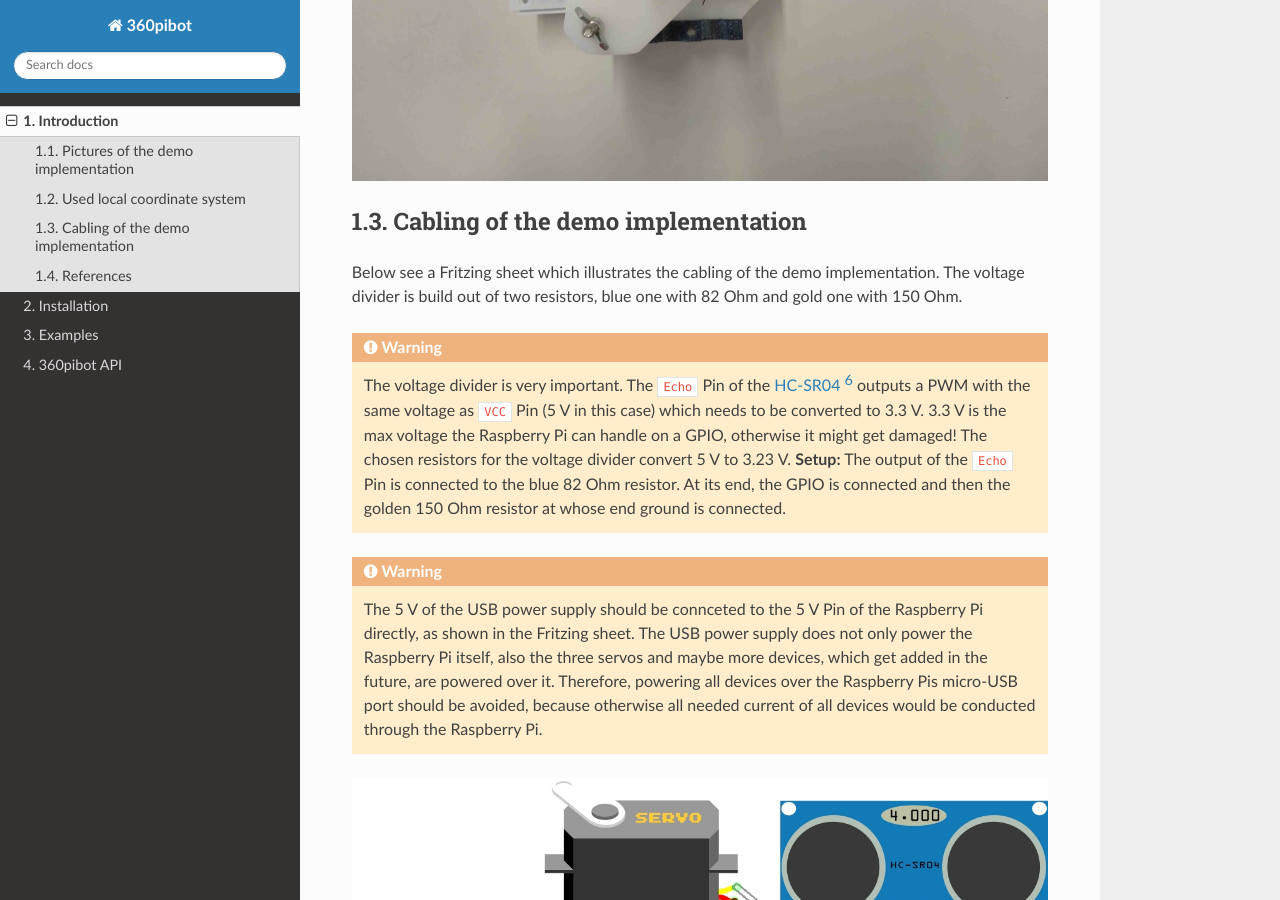
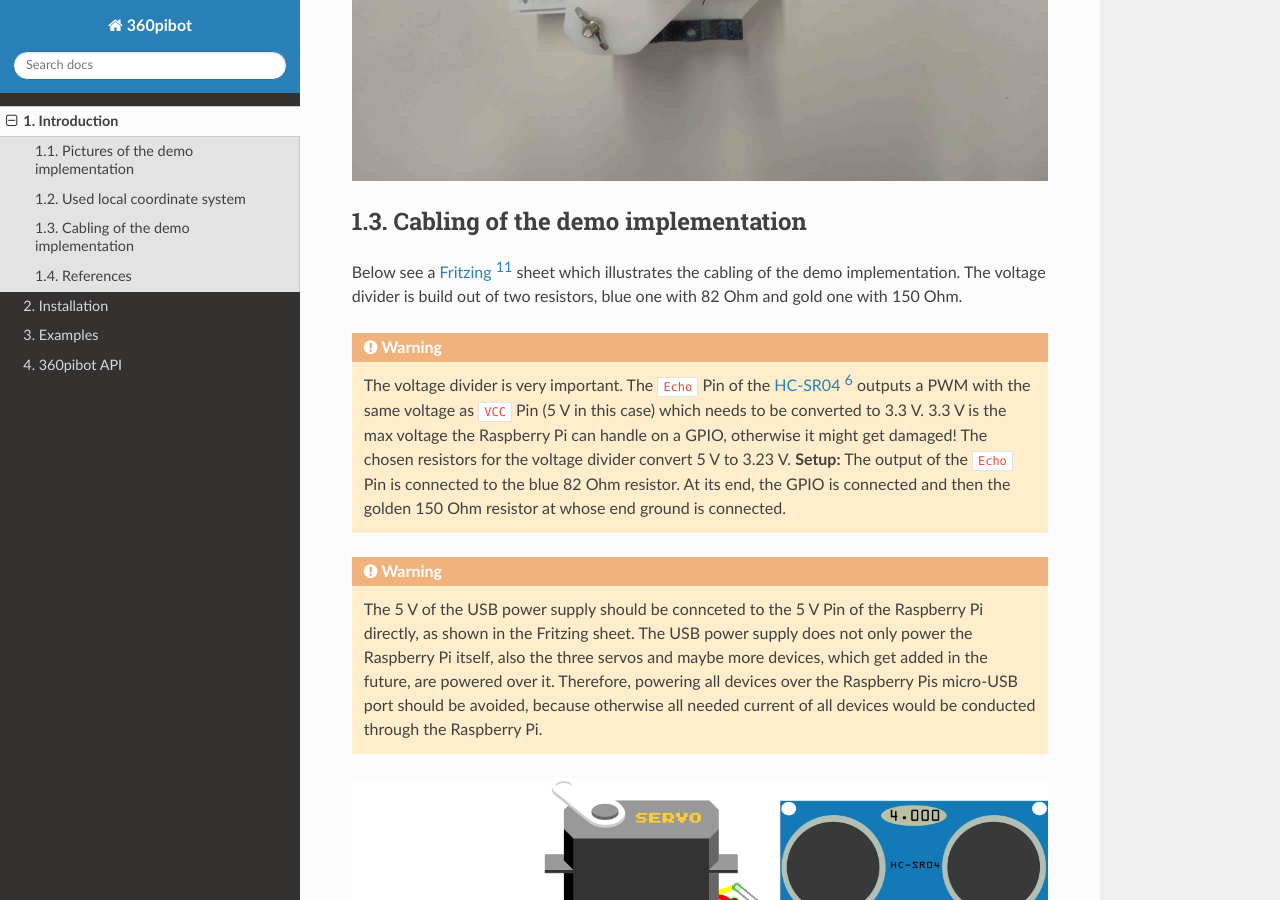
Before and after one commit to choeffer/360pibot, a Sphinx documentation site: the page built from docs/intro.rst, in a window 1280 px wide and 900 px high, scrolled down 4024 px. Built offline with Sphinx 7.4.7 and the Read the Docs theme 2.0.0, drawn with Linux system fonts in a browser that asks for light colours; some of the changed text lies outside the part shown.

```diff
--- a/docs/intro.rst
+++ b/docs/intro.rst
@@ -79,7 +79,7 @@ The following picture shows the local coordinate system which is used in
 Cabling of the demo implementation
 ----------------------------------
 
-Below see a Fritzing sheet which illustrates the cabling of the demo implementation.
+Below see a Fritzing_ sheet which illustrates the cabling of the demo implementation.
 The voltage divider is build out of two resistors, blue one with 82 Ohm and gold
 one with 150 Ohm.
 
```
Also changed, not shown: other parts of docs/intro.rst (+1 -0 lines).
